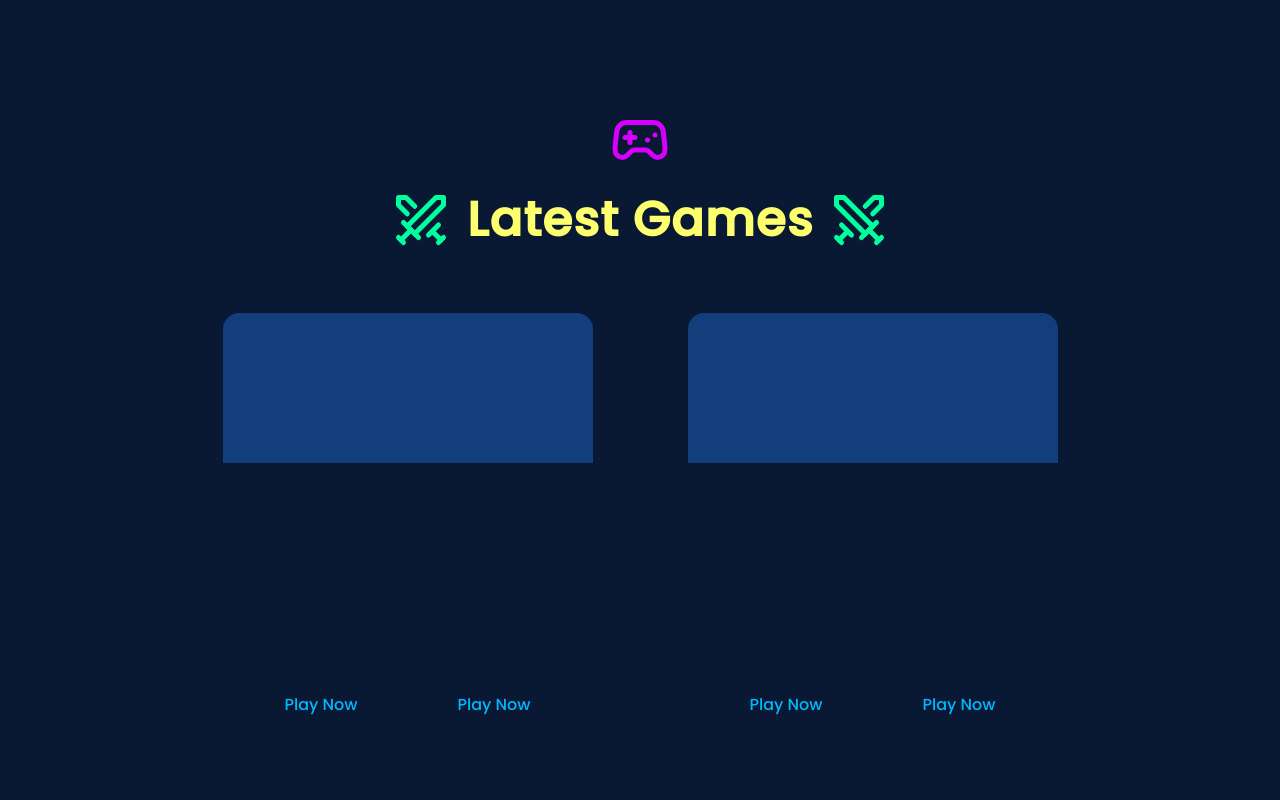
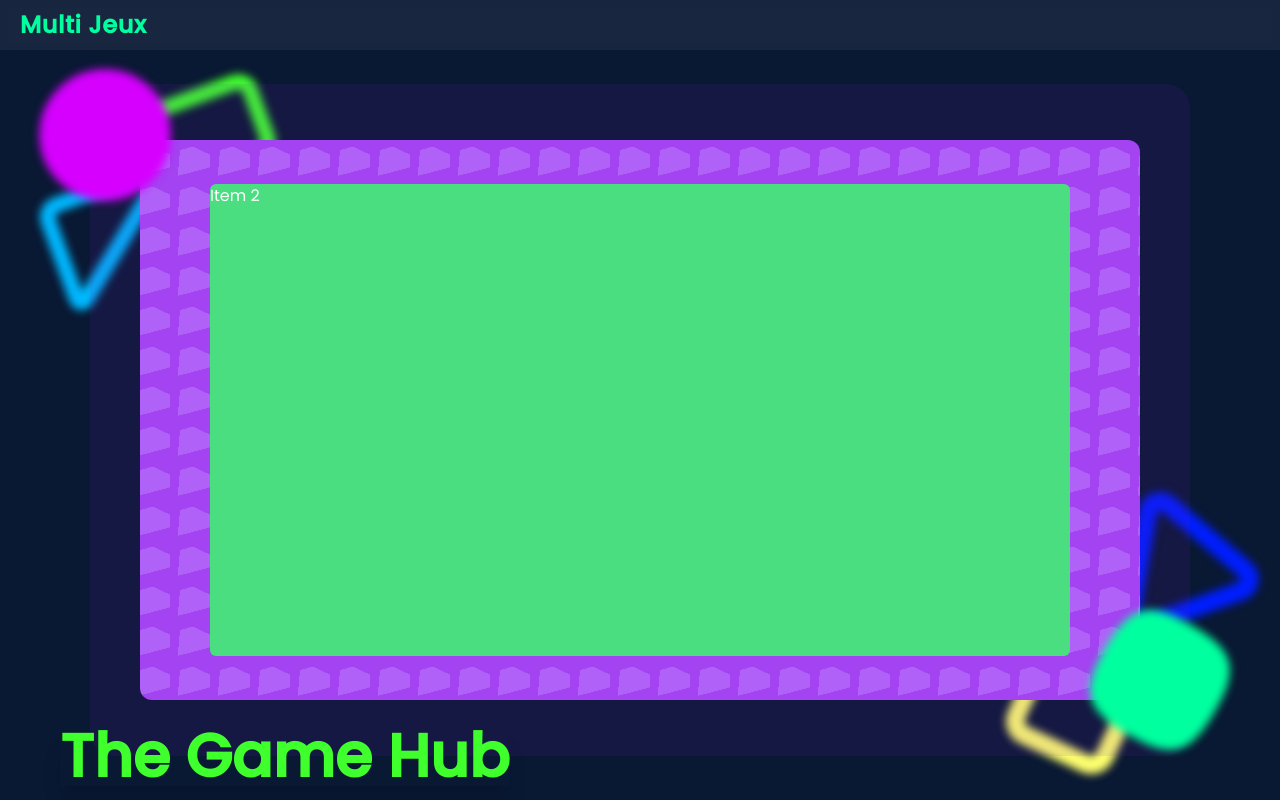
Before and after one commit to coderKrysio/code-playground, a Next.js app: page / in a window 1280 px wide. Shown: the top 800 px of the page. Built offline with nearby package versions, Linux system fonts and the light colour scheme.

Commit message:
updated landing page component

```diff
--- a/app/page.tsx
+++ b/app/page.tsx
@@ -1,13 +1,13 @@
 import { HeroComponent } from "@/components/Hero";
-import { ListingGame } from "@/components/Listing-Games";
+// import { ListingGame } from "@/components/Listing-Games";
 import { Navbar } from "@/components/Navbar";
 
 export default function Home() {
     return (
         <main className="flex min-h-screen flex-col items-center justify-between overflow-hidden bg-[#091833]">
-            {/* <Navbar /> */}
-            {/* <HeroComponent /> */}
-            <ListingGame />
+            <Navbar />
+            <HeroComponent />
+            {/* <ListingGame /> */}
         </main>
     );
 }
```
